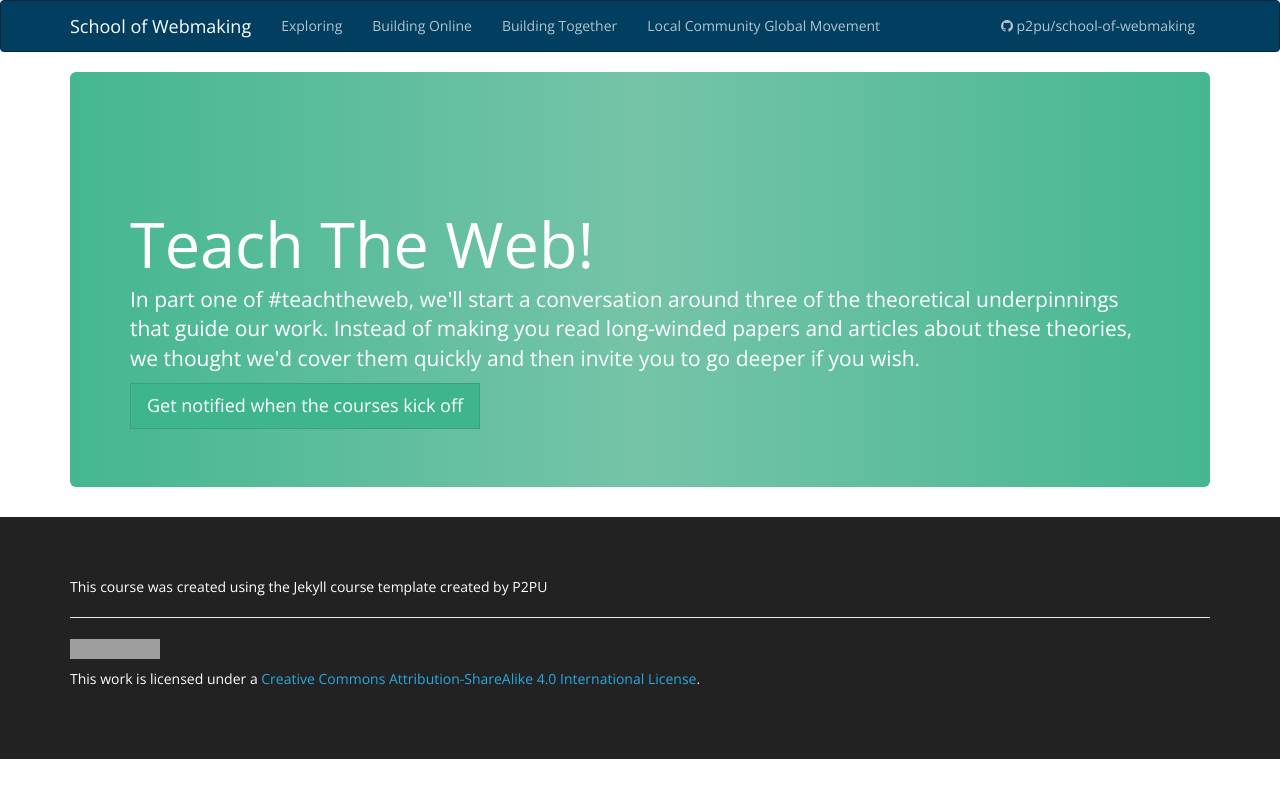
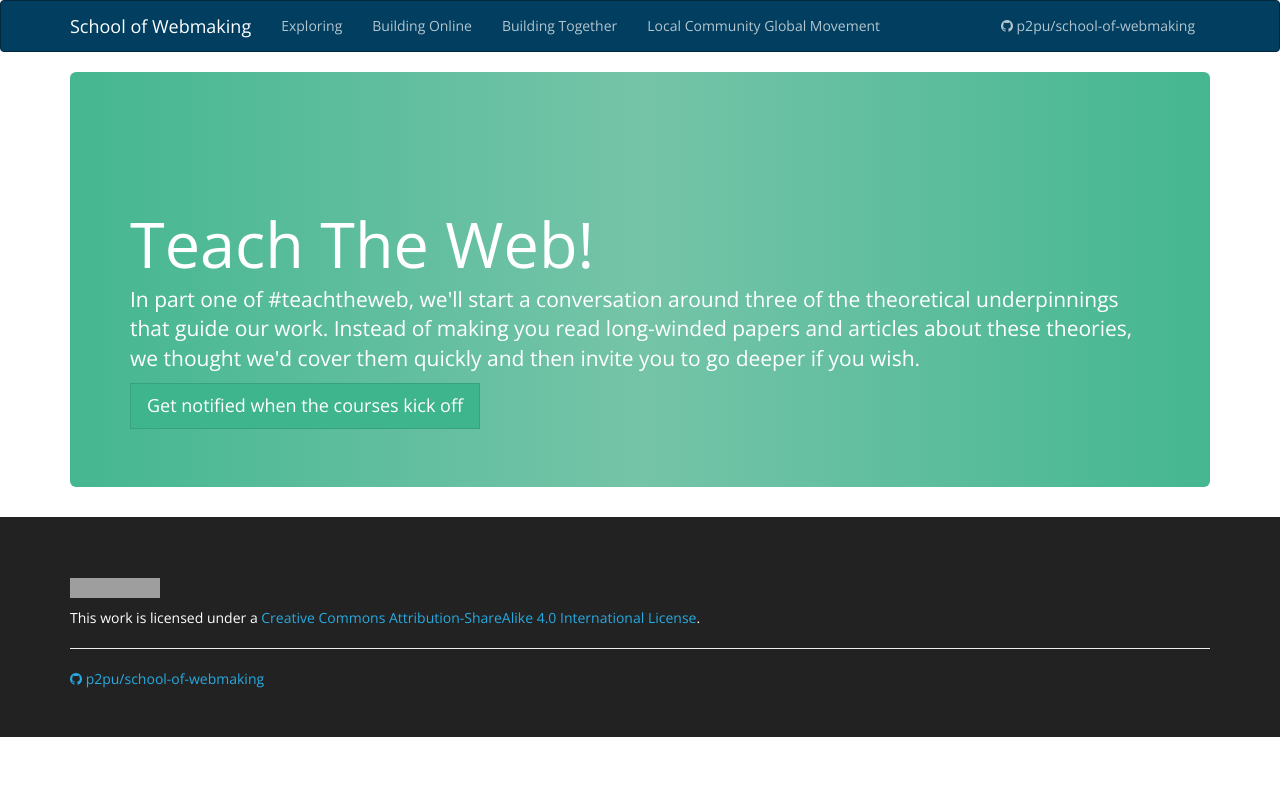
Before and after one commit to mozilla/school-of-webmaking, a Jekyll site: the page built from index.html, in a window 1280 px wide. Shown: the top 798 px of the page. Built offline with Jekyll 4.4.1, drawn with Linux system fonts in a browser that asks for light colours; nearby versions of some CDN libraries; Markdown is read by kramdown in place of the engine named in the settings; grey boxes are pictures that could not be loaded.

Commit message:
Make footer stick to bottom

```diff
--- a/_includes/footer.html
+++ b/_includes/footer.html
@@ -1,17 +1,10 @@
-<footer class="wm-footer">
+<footer id="footer" class="wm-footer">
   <div class="container">
-    <div>
-      <p>This course was created using the Jekyll course template created by P2PU</p>
-    </div>
+    <p>
+      <a rel="license" href="http://creativecommons.org/licenses/by-sa/4.0/deed.en_US"><img alt="Creative Commons License" style="border-width:0" src="http://i.creativecommons.org/l/by-sa/4.0/88x31.png" /></a>
+    </p>
+    <p>This work is licensed under a <a rel="license" href="http://creativecommons.org/licenses/by-sa/4.0/deed.en_US">Creative Commons Attribution-ShareAlike 4.0 International License</a>.</p>
     <hr/>
-    <div>
-      <p>
-      <a rel="license" href="http://creativecommons.org/licenses/by-sa/4.0/deed.en_US"><img alt="Creative Commons License" style="border-width:0" src="http://i.creativecommons.org/l/by-sa/4.0/88x31.png" /></a>
-      </p>
-    </div>
-    <div>
-      <p>This work is licensed under a <a rel="license" href="http://creativecommons.org/licenses/by-sa/4.0/deed.en_US">Creative Commons Attribution-ShareAlike 4.0 International License</a>.</p>
-    </div>
-    <div class="clearfix"></div>
+    <p><a href="https://github.com/p2pu/school-of-webmaking"><span class="fa fa-github"></span> p2pu/school-of-webmaking</a></p>
   </div>
 </footer>
--- a/css/site.css
+++ b/css/site.css
@@ -2,3 +2,25 @@
     max-width: 100%;
     max-height: 100%;
 }
+
+html,
+body {
+      height: 100%;
+      padding: 0;
+      margin: 0;
+}
+
+/* Wrapper for page content to push down footer */
+#wrap {
+    min-height: 100%;
+    height: auto;
+    /* Negative indent footer by its height */
+    margin: 0 auto -220px;
+    /* Pad bottom by footer height */
+    padding: 0 0 220px;
+}
+
+/* Set the fixed height of the footer here */
+#footer {
+    height: 220px;
+}
```
